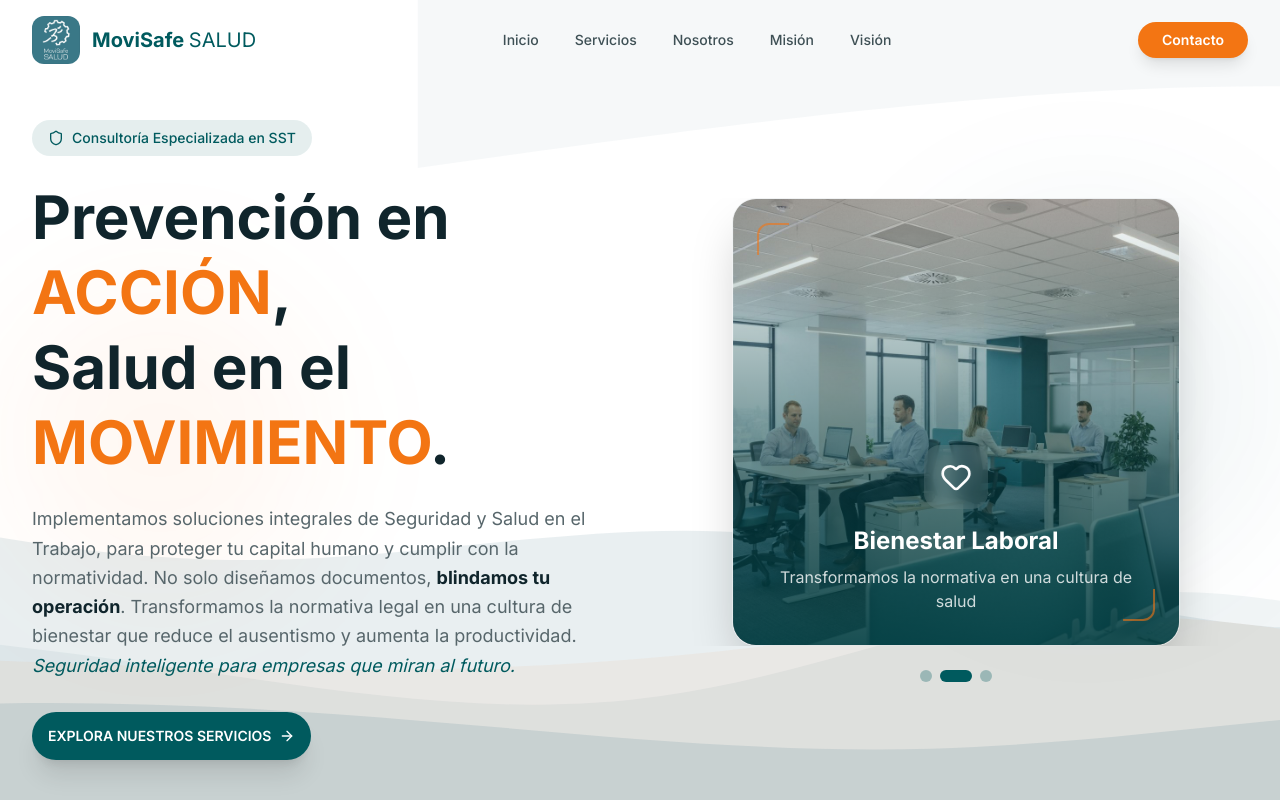
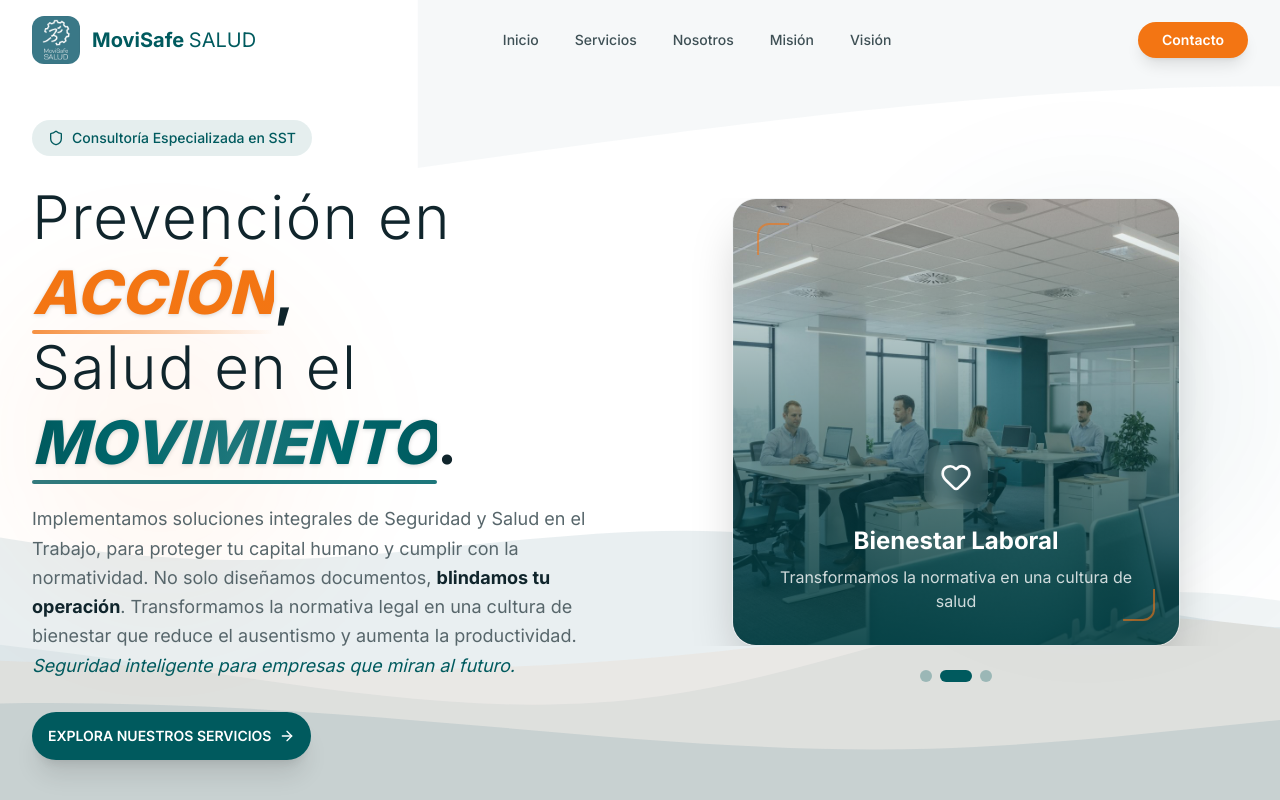
Before and after one commit to Larry-Garcia-dev/v0-movi-safe-salud-landing-page, a Next.js app: page / in a window 1280 px wide. Shown: the top 800 px of the page. Built offline with nearby package versions, Linux system fonts and the light colour scheme.

Commit message:
style: update slogan with impactful typography
Enhance slogan design with elegant contrast and gradient effects.

Co-authored-by: Larry Garcia <150953324+Larry-Garcia-dev@users.noreply.github.com>

```diff
--- a/components/landing/hero-carousel.tsx
+++ b/components/landing/hero-carousel.tsx
@@ -87,11 +87,33 @@ export function HeroCarousel() {
 
             <h1 className="text-4xl md:text-5xl lg:text-6xl font-bold text-foreground leading-tight mb-6">
               <span className="text-balance">
-                Prevención en{" "}
-                <span className="text-orange">ACCIÓN</span>,{" "}
+                <span className="font-light tracking-wide">Prevención en</span>{" "}
+                <span className="relative inline-block">
+                  <span className="font-extrabold italic text-transparent bg-clip-text bg-gradient-to-r from-orange via-orange-light to-orange drop-shadow-sm">
+                    ACCIÓN
+                  </span>
+                  <motion.span
+                    className="absolute -bottom-1 left-0 w-full h-1 bg-gradient-to-r from-orange/80 to-orange-light rounded-full"
+                    initial={{ scaleX: 0, originX: 0 }}
+                    animate={{ scaleX: 1 }}
+                    transition={{ duration: 0.8, delay: 1 }}
+                  />
+                </span>
+                ,{" "}
                 <br className="hidden sm:block" />
-                Salud en el{" "}
-                <span className="text-orange">MOVIMIENTO</span>.
+                <span className="font-light tracking-wide">Salud en el</span>{" "}
+                <span className="relative inline-block">
+                  <span className="font-extrabold italic text-transparent bg-clip-text bg-gradient-to-r from-petrol via-petrol-light to-petrol drop-shadow-sm">
+                    MOVIMIENTO
+                  </span>
+                  <motion.span
+                    className="absolute -bottom-1 left-0 w-full h-1 bg-gradient-to-r from-petrol/80 to-petrol-light rounded-full"
+                    initial={{ scaleX: 0, originX: 0 }}
+                    animate={{ scaleX: 1 }}
+                    transition={{ duration: 0.8, delay: 1.2 }}
+                  />
+                </span>
+                .
               </span>
             </h1>
 
```
